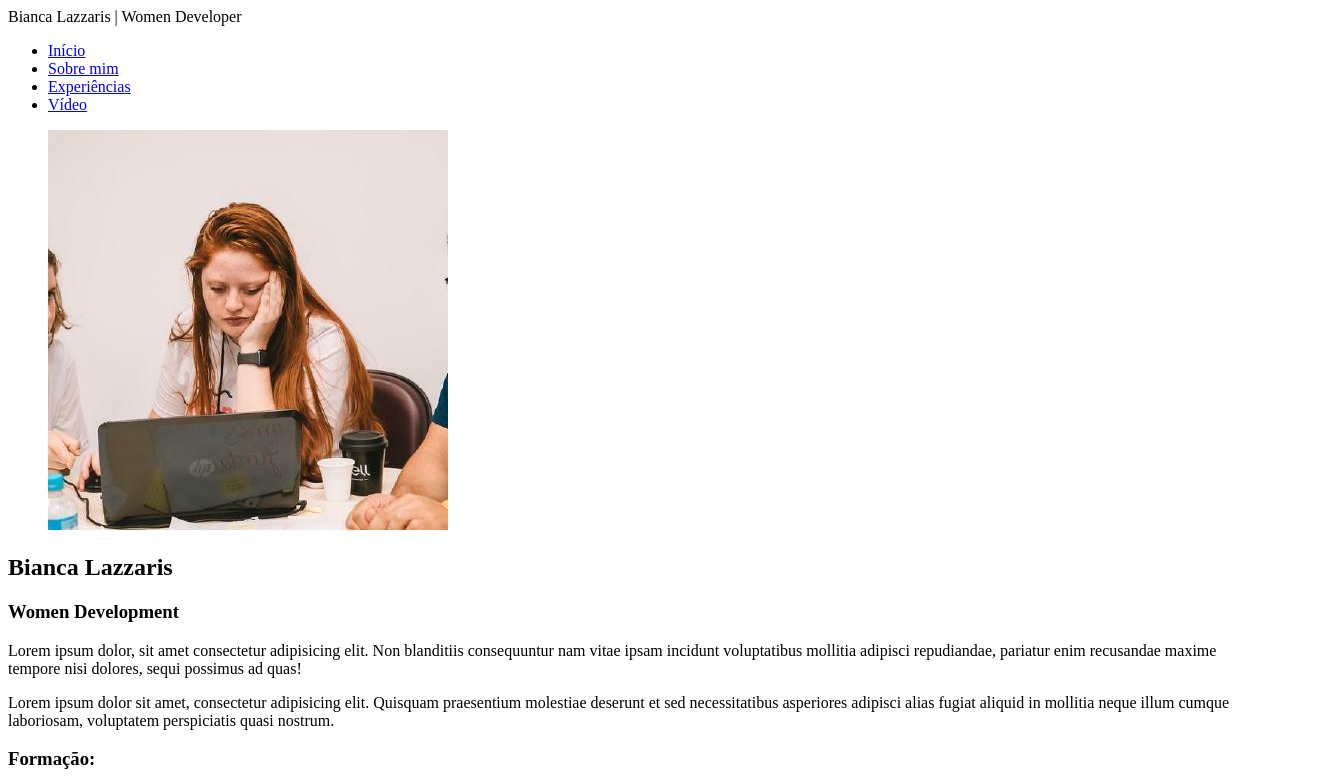
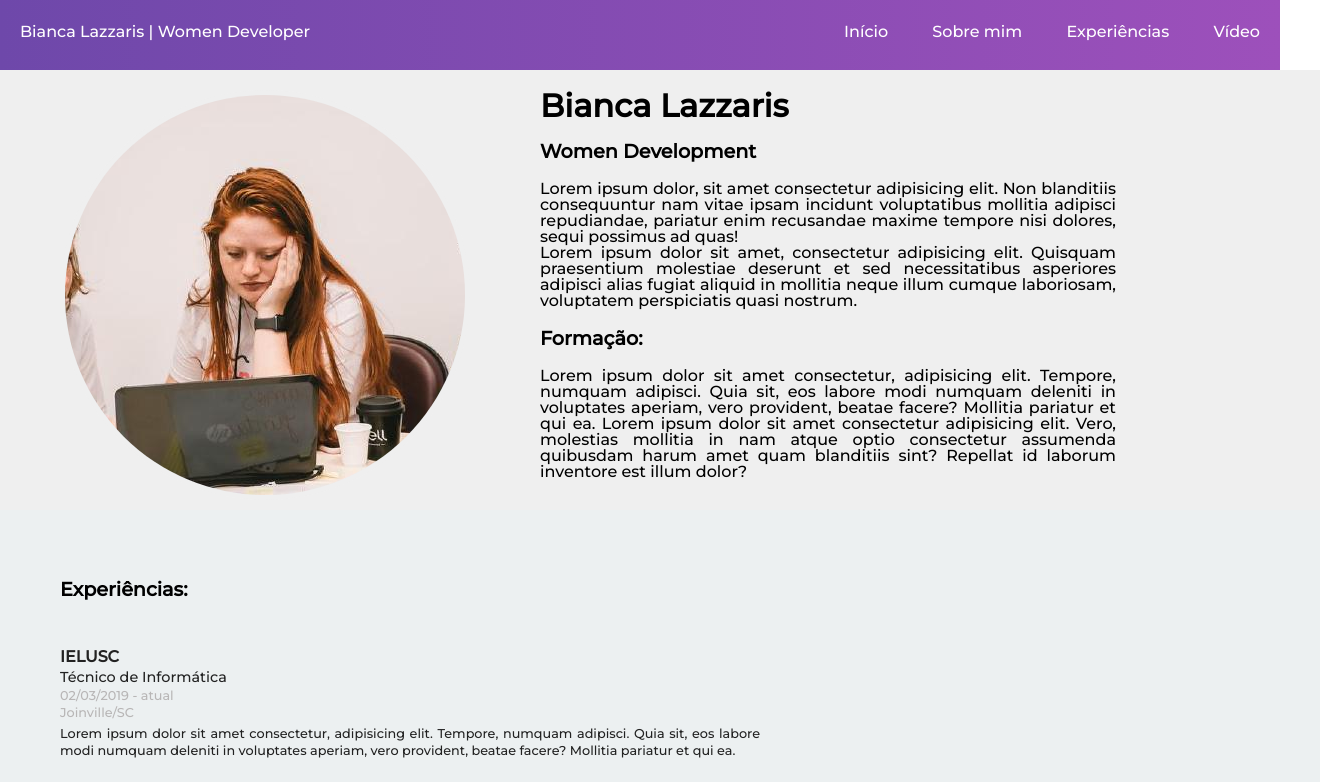
Before and after one commit to biancalazzaris/portfolio, a plain HTML site: page index.html in a window 1280 px wide. Shown: the top 782 px of the page, 1320 px wide, since content can reach past the window. Drawn offline with Linux system fonts and the light colour scheme; the site is published under a folder, as on GitHub Pages, so addresses that start at the root find nothing.

Commit message:
fix: conflict

```diff
--- a/assets/custom.css
+++ b/assets/custom.css
@@ -16,10 +16,7 @@ header {
 float: left;
 padding-left: 20px;
 }
-a {
-    color: white;
-    text-decoration: none;
-  }
+
 .menu {
 float: right;
 }
--- a/index.html
+++ b/index.html
@@ -3,10 +3,9 @@
 <head>
   <meta charset="UTF-8">
   <meta name="viewport" content="width=device-width, initial-scale=1.0">
-  <link rel="stylesheet" href="/assets/reset.css">
-  <link rel="stylesheet" href="/assets/reset.css">
+  <link rel="stylesheet" href="./assets/reset.css">
   <link href="https://fonts.googleapis.com/css2?family=Montserrat:wght@500&display=swap" rel="stylesheet">
-  <link rel="stylesheet" href="/assets/custom.css">
+  <link rel="stylesheet" href="./assets/custom.css">
   <title>Portfólio | Bianca Lazzaris</title>
 </head>
 <body>
```
Lines whose indentation alone changed are shown as unchanged.
